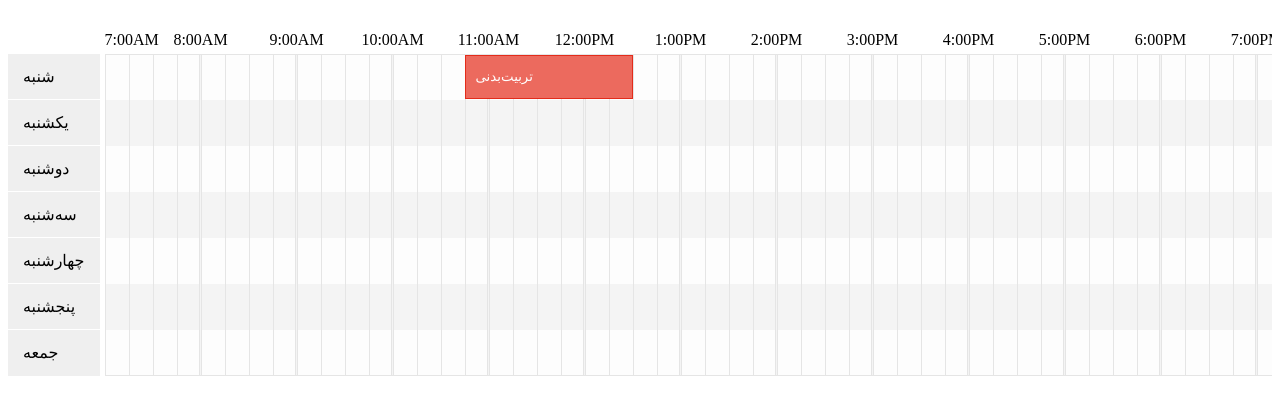
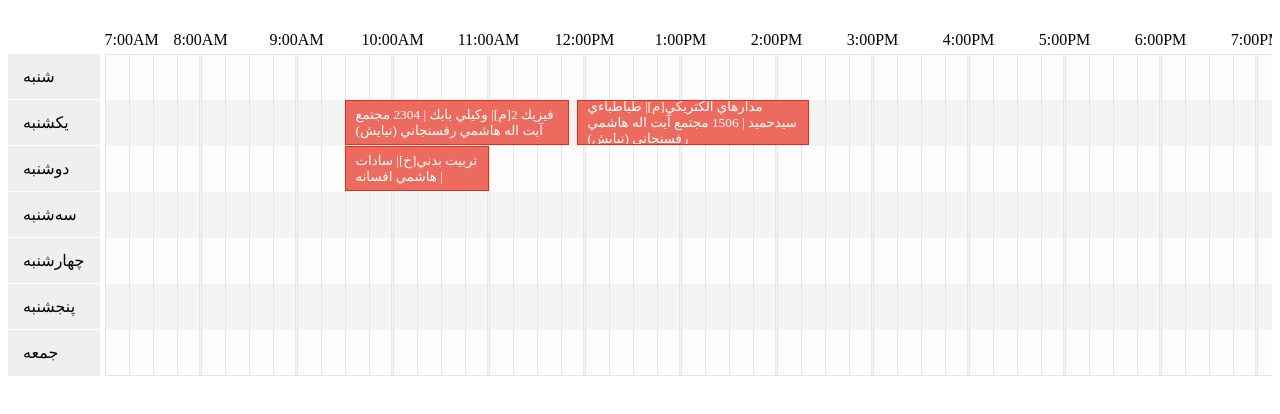
Before and after one commit to ashkantaravati/schedule-transformer, a website: page index.html in a window 1280 px wide. Drawn offline with Linux system fonts and the light colour scheme.

Commit message:
patch commit

```diff
--- a/index.html
+++ b/index.html
@@ -8,17 +8,33 @@
 <div class="timetable"></div>
 
 <script>
-var timetable = new Timetable();
+    // Set up our HTTP request
+let xhr = new XMLHttpRequest();
+let data;
+let timetable = new Timetable();
     timetable.setScope(7, 20);
     timetable.useTwelveHour();
+    timetable.addLocations(['شنبه', 'یکشنبه', 'دوشنبه', 'سه‌شنبه', 'چهارشنبه', 'پنجشنبه', 'جمعه']);
+xhr.onload = function () {
 
-    timetable.addLocations(['شنبه', 'یکشنبه', 'دوشنبه', 'سه‌شنبه', 'چهارشنبه', 'پنجشنبه', 'جمعه']);
-
-    timetable.addEvent('تربیت‌بدنی', 'شنبه', new Date(2015,7,17,10,45), new Date(2015,7,17,12,30));
-    // a for loop in JSON array
-    var renderer = new Timetable.Renderer(timetable);
-    renderer.draw('.timetable'); // any css selector
-
+	if (xhr.status >= 200 && xhr.status < 300) {
+		console.log('success!', xhr);
+        data = JSON.parse(xhr.responseText);
+        for (let i=0; i<data.length;i++)
+        {
+            let event = data[i];
+            if(event.start===null) continue;
+            timetable.addEvent( event.summary, event.weekday, new Date(event.start), new Date(event.end));
+        }
+        let renderer = new Timetable.Renderer(timetable);
+        renderer.draw('.timetable');
+	} else {
+		console.log('The request failed!');
+	}
+	console.log('This always runs...');
+};
+xhr.open('GET', 'result.json');
+xhr.send();
 
 </script>
 </body>
--- a/result.json
+++ b/result.json
@@ -1 +1 @@
-[{"title":"تربيت بدني[خ]","code":"15392","startTime":"13:00","endTime":"14:30","location":" ","teacher":"ساداتهاشميافسانه","exam":"//00"},{"title":"مدارهاي الكتريكي[م]","code":"60114","startTime":"15:25","endTime":"17:50","location":" 1506 مجتمع آيت اله هاشمي رفسنجاني (نيايش) ","teacher":"طباطباءيسيدحميد","exam":"98/04/0311"},{"title":"شبكه هاي كامپيوتري[م]","code":"60121","startTime":"09:55","endTime":"12:20","location":" 1508 ","teacher":"علامهرفيع","exam":"98/03/2811"},{"title":"فيزيك 2[م]","code":"60137","startTime":"13:00","endTime":"15:20","location":" 2304 مجتمع آيت اله هاشمي رفسنجاني (نيايش) ","teacher":"وكيليبابك","exam":"98/04/0208"},{"title":"تعامل انسان و كامپيوتر[م]","code":"60425","startTime":"09:55","endTime":"12:20","location":" 1508 ","teacher":"متوليمحمدمهدي","exam":"98/04/0114"},{"title":"كارآموزي[م]"},{"title":"كارگاه برنامه نويسي متلب[م]","code":"61702","startTime":"07:30","endTime":"09:50","location":" 1211 ","teacher":"نجمآباديياسمن","exam":"//00"},{"title":"دانش خانواده و جمعيت[خ]","code":"88217","startTime":"07:30","endTime":"09:00","location":" 1212 مجتمع آيت اله هاشمي رفسنجاني (نيايش) ","teacher":"كرميزهرا","exam":"98/04/0616"}]
+[{"weekday":"دوشنبه","summary":"تربيت بدني[خ]| سادات هاشمي افسانه | ","start":"2019-01-31T09:30:00.000Z","end":"2019-01-31T11:00:00.000Z"},{"weekday":"یکشنبه","summary":"مدارهاي الكتريكي[م]| طباطباءي سيدحميد | 1506 مجتمع آيت اله هاشمي رفسنجاني (نيايش) ","start":"2019-01-31T11:55:00.000Z","end":"2019-01-31T14:20:00.000Z"},{"weekday":"یکشنبه","summary":"شبكه هاي كامپيوتري[م]| علامه رفيع | 1508 ","start":"2019-01-31T06:25:00.000Z","end":"2019-01-31T08:50:00.000Z"},{"weekday":"یکشنبه","summary":"فيزيك 2[م]| وكيلي بابك | 2304 مجتمع آيت اله هاشمي رفسنجاني (نيايش) ","start":"2019-01-31T09:30:00.000Z","end":"2019-01-31T11:50:00.000Z"},{"weekday":"پنجشنبه","summary":"تعامل انسان و كامپيوتر[م]| متولي محمد مهدي | 1508 ","start":"2019-01-31T06:25:00.000Z","end":"2019-01-31T08:50:00.000Z"},{"summary":"كارآموزي[م]|undefined|undefined","start":null,"end":null},{"weekday":"دوشنبه","summary":"كارگاه برنامه نويسي متلب[م]| نجم آبادي ياسمن | 1211 ","start":"2019-01-31T04:00:00.000Z","end":"2019-01-31T06:20:00.000Z"},{"weekday":"یکشنبه","summary":"دانش خانواده و جمعيت[خ]| كرمي زهرا | 1212 مجتمع آيت اله هاشمي رفسنجاني (نيايش) ","start":"2019-01-31T04:00:00.000Z","end":"2019-01-31T05:30:00.000Z"}]
--- a/src/fileProcessor.js
+++ b/src/fileProcessor.js
@@ -2,7 +2,7 @@ const fs = require('fs');
 const JSSoup = require('jssoup').default;
 const sanitizeHtml = require('sanitize-html');
 const Papa = require('papaparse');
-var Course = require('./course');
+const Course = require('./course');
 
 function processFileAsync(fileName) {
     fs.readFile(fileName, 'utf8', function (err, data) {
```
Also changed, not shown: src/course.js (+10 -8 lines), src/server.js (deleted, +0 -23 lines), README.md.
